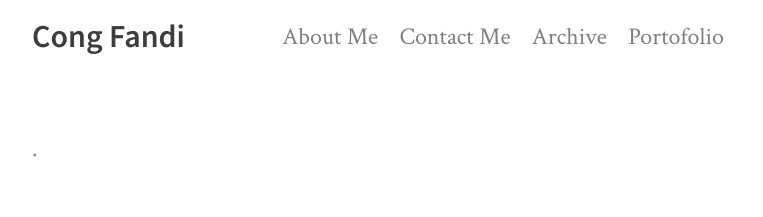
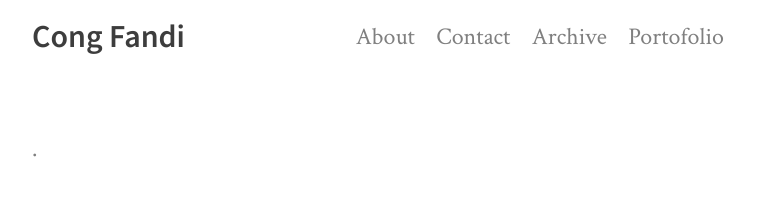
Before and after one commit to congfandi/congfandi.github.io, a Jekyll site: the page built from index.html, in a window 1280 px wide and 900 px high. Shown: the top 217 px of the window, without its empty margins (258-1021 px from the left). Built offline with Jekyll 4.4.1, drawn with Linux system fonts in a browser that asks for light colours; nearby versions of some CDN libraries; the list of posts is cut into pages by our own code.

```diff
--- a/_includes/navigation.html
+++ b/_includes/navigation.html
@@ -1,6 +1,6 @@
 <nav>
-  <a href="{{ site.baseurl }}/about/">About Me</a>
-  <a href="{{ site.baseurl }}/contact/">Contact Me</a>
+  <a href="{{ site.baseurl }}/about/">About</a>
+  <a href="{{ site.baseurl }}/contact/">Contact</a>
   <a href="{{ site.baseurl }}/archive/">Archive</a>
   <a href="{{ site.baseurl }}/archive/">Portofolio</a>
 </nav>
--- /dev/null
+++ b/portofolio/index.html
@@ -0,0 +1 @@
+this is my portofolio
```
